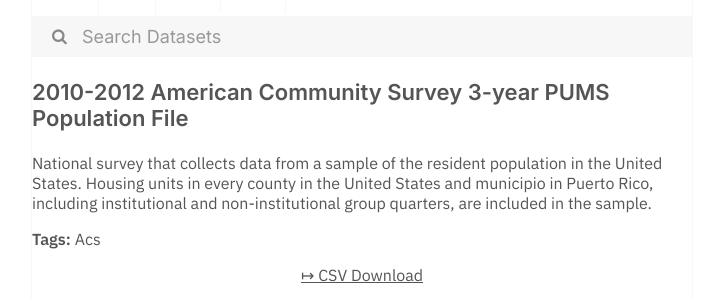
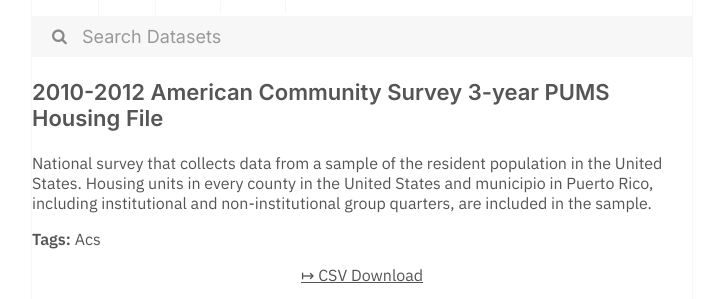
Before and after one commit to dayda-entities/department-of-commerce, a Jekyll site: the page built from _posts/2020-11-12-2010-2012-american-community-s.md, in a window 1280 px wide. Shown: the part 269-568 px from the top of the page, without its empty margins (278-1001 px from the left). Built offline with Jekyll 4.4.1, drawn with Linux system fonts in a browser that asks for light colours.

Commit message:
Publish Data

```diff
--- a/_posts/2020-11-12-2010-2012-american-community-s.md
+++ b/_posts/2020-11-12-2010-2012-american-community-s.md
@@ -1,13 +1,13 @@
 ---
-title: 2010-2012 American Community Survey 3-year PUMS Population File
-created: '2020-11-12T14:45:27.646081'
-modified: '2021-03-11T05:39:59.017652'
+title: 2010-2012 American Community Survey 3-year PUMS Housing File
+created: '2020-11-12T14:45:27.597062'
+modified: '2021-03-11T09:52:08.758144'
 state: active
 type: dataset
 tags:
   - Acs
 groups: []
-csv_url: 'http://www2.census.gov/acs2012_3yr/pums/csv_pus.zip'
+csv_url: 'http://www2.census.gov/acs2012_3yr/pums/csv_hus.zip'
 json_url: ''
 layout: post
 
```
